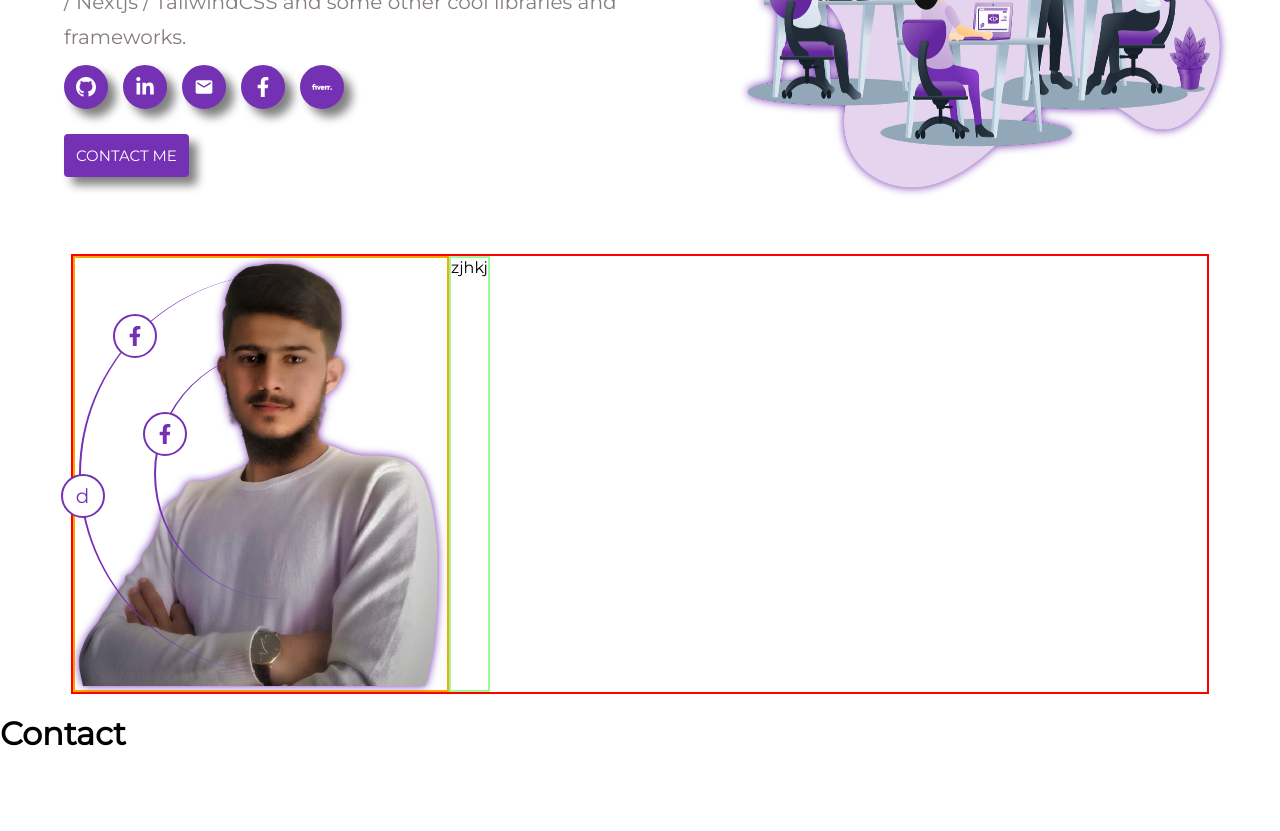
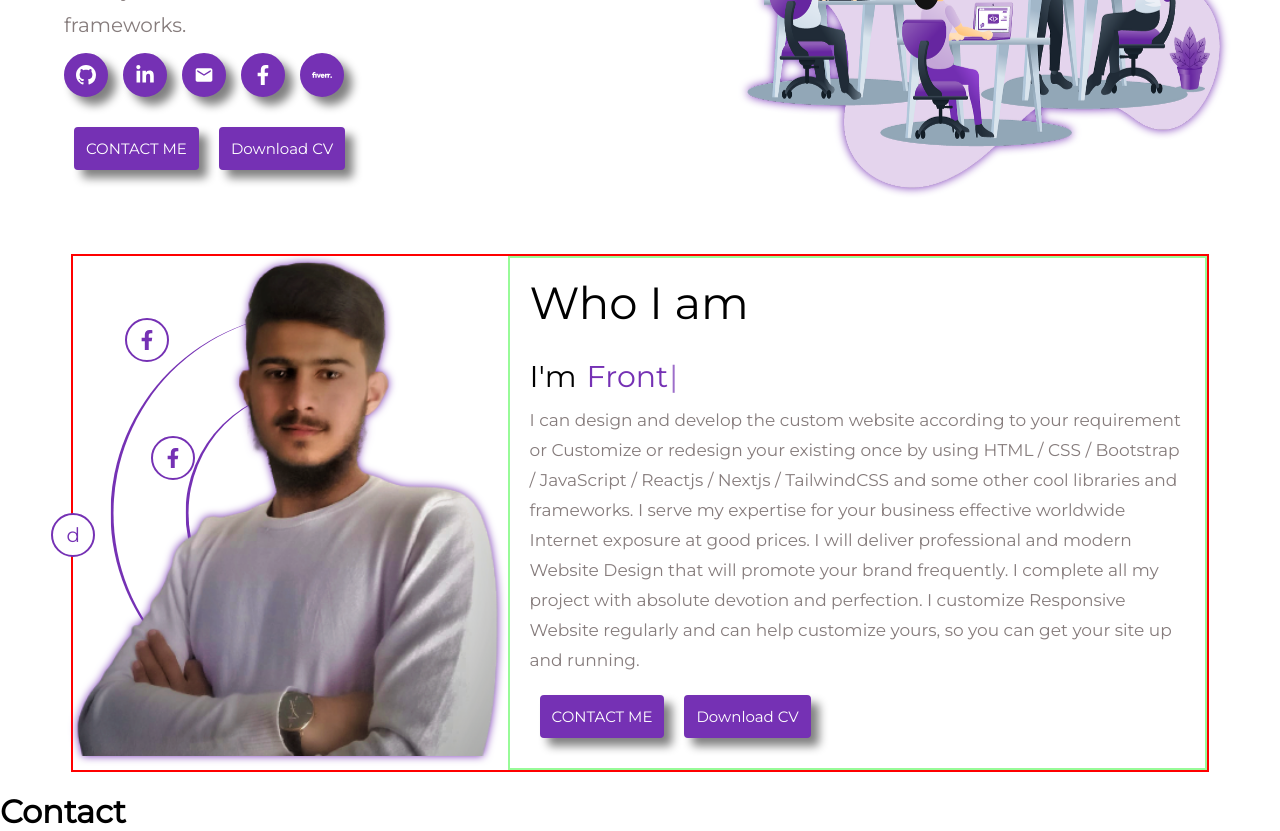
Before and after one commit to mzain42401/mzain, a React (Create React App) app: page / in a window 1280 px wide. Shown: the part 360-1191 px from the top of the page. Before the commit the page ends 1113 px from the top, so only its background shows below. Built offline with nearby package versions, Linux system fonts and the light colour scheme.

Commit message:
homepage

```diff
--- a/src/components/navbar/Navbar.js
+++ b/src/components/navbar/Navbar.js
@@ -23,6 +23,8 @@ const Navbar = () => {
 
   return (
     <>
+
+
       <nav className="navbar">
         <div className="logo">zain</div>
 
--- a/src/pages/about/About.js
+++ b/src/pages/about/About.js
@@ -2,6 +2,8 @@ import React from 'react'
 import './about.css'
 import MyImage from "../../images/me.png"
 import { FaFacebookF } from "react-icons/fa";
+import Typewriter from "typewriter-effect";
+
 
 const About = () => {
   return (
@@ -9,21 +11,50 @@ const About = () => {
     <div className="aboutPageContainer">
      <div className="aboutCenterDiv">
       <div className="myImageDiv">
+        <div className='aboutIcon1'>d</div>
+          <div className='aboutIcon2'><FaFacebookF/></div>
+        <div className='aboutIconDiv1'>
 
-        <div className='aboutIconDiv1'>
-          <div className='aboutIcon1'>d</div>
-          <div className='aboutIcon2'><FaFacebookF/></div>
         </div>
 
+          <div className='aboutIcon3'><FaFacebookF/></div>
         <div className='aboutIconDiv3'>
-          <div className='aboutIcon3'><FaFacebookF/></div>
         </div>
 
         <div className='myPersonalImage'>
 
 
           <img src={MyImage} alt="" /></div></div>
-      <div className="aboutMeDiv">zjhkj</div>
+      <div className="aboutMeDiv">
+<div className="aboutHeading">
+  <h1>
+  Who I am</h1>
+  <div className='aboutTypeWriterdiv'>
+   <span> I'm</span>
+  <Typewriter
+                options={{
+                  strings: [
+                    "Frontend Developer",
+                    "Freelancer",
+                    "UI/UX Designer",
+                  ],
+                  autoStart: true,
+                  loop: true,
+                  deleteSpeed: 50,
+                }}
+              />
+              </div>
+  <p className='aboutContent'>I can design and develop the custom website according to your requirement or Customize or redesign your existing once by using HTML / CSS / Bootstrap / JavaScript / Reactjs /
+              Nextjs / TailwindCSS and some other cool libraries and frameworks. I serve my expertise for your business effective worldwide Internet exposure at good prices. I will deliver professional and modern Website Design that will promote your brand frequently. I complete all my project with absolute devotion and perfection. I customize Responsive Website regularly and can help customize yours, so you can get your site up and running.</p>
+  <div>
+              <button className="btn">CONTACT ME</button>
+              <button className="btn">Download CV </button>
+
+                </div>
+
+</div>
+
+      </div>
 
      </div>
     </div>
--- a/src/pages/about/about.css
+++ b/src/pages/about/about.css
@@ -8,31 +8,39 @@ align-items: center;
 .aboutCenterDiv{
 border: 2px solid red;
 display: flex;
+justify-content: space-between;
 width: 90%;
 
 }
 .myImageDiv{
-border: 2px solid orange;
+/* border: 2px solid orange; */
     position: relative;
     z-index: 10;
 }
 .myPersonalImage{
     filter: drop-shadow(0px 0px 4px #7531b4);
     position: relative;
+
+    /* transition: all ease 1s; */
     /* z-index: 10; */
-    /* background-color: red; */
+}
+.myPersonalImage>img{
+     height: 500px;
+    /* width: 500px; */
 }
 .aboutIconDiv1{
     /* position: relative; */
     /* background-color: red; */
-    z-index: 5;
+    z-index: -5;
     height: 400px ;
     width: 400px;
     top: 50%;
     left: 55%;
     /* z-index: -1; */
     transform: translate(-50%,-50%);
-    border-left: 2px solid #7531b4;
+    border-left: 3px solid #7531b4;
+    /* border-top: 5px solid #7531b4; */
+
     position: absolute;
     border-top-left-radius: 100%;
     border-bottom-left-radius: 100%;
@@ -70,13 +78,13 @@ cursor: pointer;
 }
 .aboutIcon2{
     position: absolute;
-    top: 10%;
-    left: 8%;
+    top: 12%;
+    left: 12%;
     border:  2px solid #7531b4;
     background-color: #fff;
     height: 40px;
     width: 40px;
-    /* z-index: -1; */
+    z-index: 12;
 color: #7531b4;
 transition: all ease 1s;
     border-radius: 100%;
@@ -95,9 +103,9 @@ transition: all ease 1s;
     width: 250px;
     top: 50%;
     left: 55%;
-    /* z-index: -1; */
+    z-index: -1;
     transform: translate(-50%,-50%);
-    border-left: 2px solid #7531b4;
+    border-left: 3px solid #7531b4;
     position: absolute;
     border-top-left-radius: 100%;
     border-bottom-left-radius: 100%;
@@ -106,13 +114,14 @@ transition: all ease 1s;
     position: absolute;
 transition: all ease 1s;
 
-    top: 25%;
-    left: -5%;
+    top: 35%;
+    left: 18%;
     border:  2px solid #7531b4;
     height: 40px;
     width: 40px;
     background-color: #fff;
 color: #7531b4;
+    z-index: 12;
     /* z-index: -1; */
     border-radius: 100%;
     display: flex;
@@ -124,5 +133,30 @@ color: #7531b4;
 
 .aboutMeDiv{
 border: 2px solid palegreen;
+padding: 10px 20px;
 
 }
+.aboutHeading>h1{
+    font-size: 45px;
+    line-height: 70px;
+    font-weight: normal;
+}
+.aboutTypeWriterdiv{
+    display: flex;
+    /* background-color: red; */
+    margin-top: 20px;
+    font-size: 30px;
+    color: #7531b4;
+}
+.aboutTypeWriterdiv>span{
+    margin-right: 10px;
+    color: #000;
+}
+
+.aboutContent{
+    font-size: 17px;
+    color: #867c7c;
+
+    line-height: 30px;
+    margin-top: 10px;
+}
--- a/src/pages/home/Home.js
+++ b/src/pages/home/Home.js
@@ -62,7 +62,9 @@ const Home = () => {
 
                 </div>
               <div>
-              <button className="homeContactBtn">CONTACT ME</button>
+              <button className="btn">CONTACT ME</button>
+              <button className="btn">Download CV</button>
+
                 </div>
             </div>
 
--- a/src/pages/home/home.css
+++ b/src/pages/home/home.css
@@ -183,7 +183,7 @@ scale: 1.2;
     border: 2px solid #7531b4;
     box-shadow: 0px 0px 10px #7531b4;
   }
-  .homeContactBtn{
+  .btn{
     padding: 10px;
     font-size: 15px;
     border-radius: 4px;
@@ -195,10 +195,11 @@ box-shadow: 8px 8px 10px gray;
     border: 2px solid #7531b4;
     background-color: #7531b4;
     transition: all ease 1s;
+    margin: 20px 10px;
     /* transition-delay: 50ms; */
     /* margin-top: 50px; */
   }
-  .homeContactBtn:hover{
+  .btn:hover{
     background-color: transparent;
     color: #7531b4;
     font-weight: bold;
```
